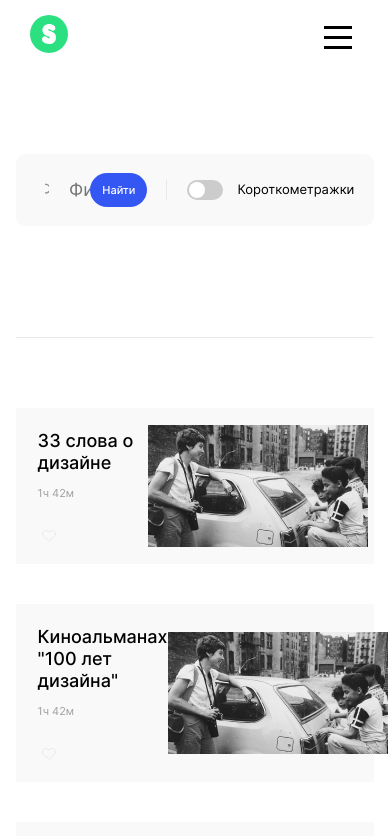
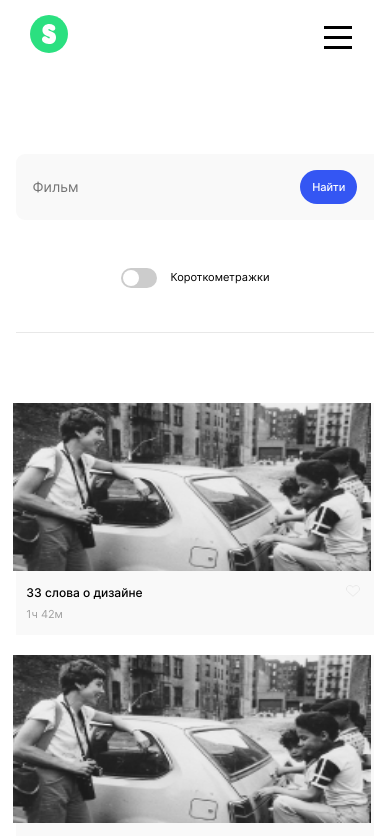
Before and after one commit to muravevanastya/movies-explorer-frontend, a React (Create React App) app: page /movies in a window 390 px wide. Shown: the top 836 px of the page. Built offline with nearby package versions, Linux system fonts and the light colour scheme.

Commit message:
подправила адаптив для страницы с фильмами

```diff
--- a/src/components/BurgerMenu/BurgerMenu.jsx
+++ b/src/components/BurgerMenu/BurgerMenu.jsx
@@ -3,7 +3,6 @@ import './BurgerMenu.css';
 import { Link, useLocation } from 'react-router-dom';
 import accountIcon from '../../images/account-icon.svg';
 import closeButton from '../../images/close-btn.svg';
-import Header from "../Header/Header";
 
 function BurgerMenu() {
   const location = useLocation();
--- a/src/components/FilterCheckbox/FilterCheckbox.css
+++ b/src/components/FilterCheckbox/FilterCheckbox.css
@@ -69,7 +69,7 @@
   }
 }
 
-@media screen and (max-width: 321px) {
+@media screen and (max-width: 540px) {
   .search-form__filter {
     background-color: #fff;
     justify-content: center;
--- a/src/components/MoviesCard/MoviesCard.css
+++ b/src/components/MoviesCard/MoviesCard.css
@@ -63,7 +63,7 @@
   }
 }
 
-@media screen and (max-width: 321px) {
+@media screen and (max-width: 540px) {
   .movie {
     flex-direction: column-reverse;
     margin-bottom: 20px;
@@ -80,14 +80,21 @@
     width: 94%;
   }
 
+  .movie__duration {
+    margin: 0;
+  }
+
+  .movie__photo {
+    width: 100%;
+    height: 230px;
+  }
+}
+
+@media screen and (max-width: 400px) {
   .movie__name {
     font-size: 12px;
     line-height: 15px;
     margin-bottom: 8px;
-  }
-
-  .movie__duration {
-    margin: 0;
   }
 
   .movie__photo {
--- a/src/components/SearchForm/SearchForm.css
+++ b/src/components/SearchForm/SearchForm.css
@@ -80,7 +80,7 @@
   }
 }
 
-@media screen and (max-width: 321px) {
+@media screen and (max-width: 540px) {
   .movies__search-form {
     flex-direction: column;
     padding-bottom: 0;
```
